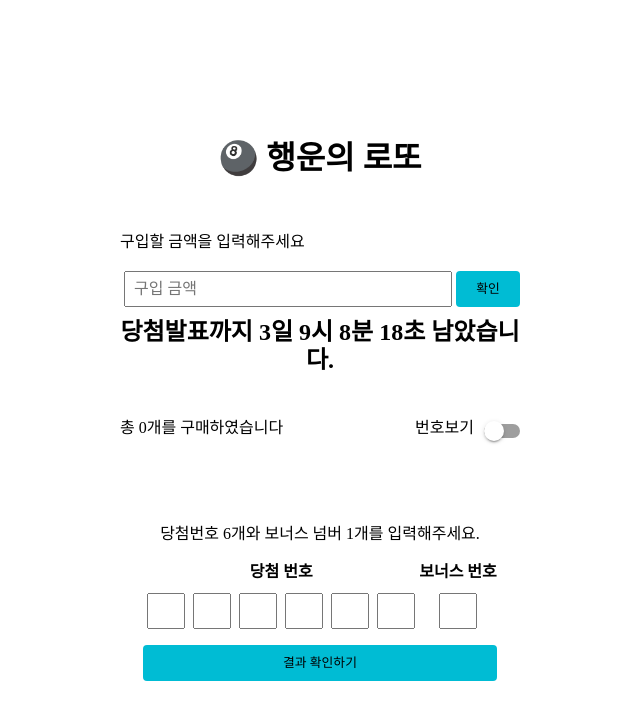
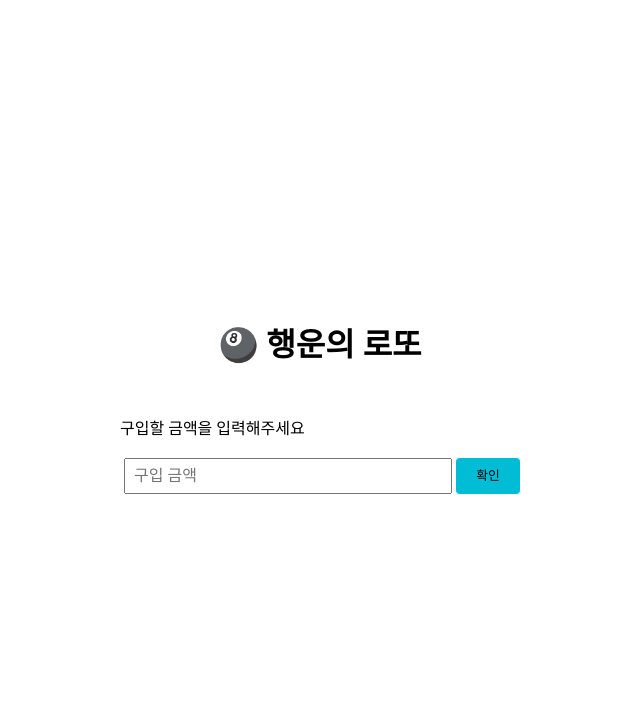
Before and after one commit to woowacourse/react-lotto, a React app: page / in a window 1280 px wide. Shown: the top 720 px of the page, without its empty margins (320-960 px from the left). Built offline with nearby package versions, Linux system fonts and the light colour scheme.

Commit message:
feat: UX 개선
- 티켓 구매 이후에 당첨번호 입력폼 노출

```diff
--- a/src/App.tsx
+++ b/src/App.tsx
@@ -33,7 +33,7 @@ export default class App extends Component<{}, State> {
         bonus: 0,
       },
       isModalOpen: false,
-      remainTime: new Date(getRemainedTime() - GREENWICH_MILLISECONDS),
+      remainTime: new Date(),
     };
 
     this.handlePayment = this.handlePayment.bind(this);
@@ -45,7 +45,7 @@ export default class App extends Component<{}, State> {
 
   handleRemainedTime() {
     this.setState({
-      remainTime: new Date(getRemainedTime()),
+      remainTime: new Date(getRemainedTime() - GREENWICH_MILLISECONDS),
     });
   }
 
@@ -60,13 +60,6 @@ export default class App extends Component<{}, State> {
   }
 
   handleWinningNumber(winningNumber: WinningNumber) {
-    const ticketCount = this.state.tickets.length;
-
-    if (ticketCount === 0) {
-      alert(ALERT_MESSAGE.SHOULD_BUY_TICKET);
-      return;
-    }
-
     this.setState({ winningNumber });
     this.handleModal(true);
   }
@@ -97,13 +90,16 @@ export default class App extends Component<{}, State> {
       <AppWrapper display="flex">
         <h1 className="app-title">🎱 행운의 로또</h1>
         <PaymentForm handlePayment={this.handlePayment} />
-        {<RemainedTime remainTime={remainTime} />}
-        {/* {remainTime && <RemainedTime remainTime={remainTime} />} */}
-        <TicketList tickets={tickets} />
-        <WinningNumberForm
-          handleWinningNumber={this.handleWinningNumber}
-          formRef={this.winningNumberFormRef}
-        />
+        {!!tickets.length && (
+          <>
+            <TicketList tickets={tickets} />
+            <RemainedTime remainTime={remainTime} />
+            <WinningNumberForm
+              handleWinningNumber={this.handleWinningNumber}
+              formRef={this.winningNumberFormRef}
+            />
+          </>
+        )}
 
         {isModalOpen && (
           <ResultModal
```
Also changed, not shown: 1 other file (tests, documents, lock files or other folders).
